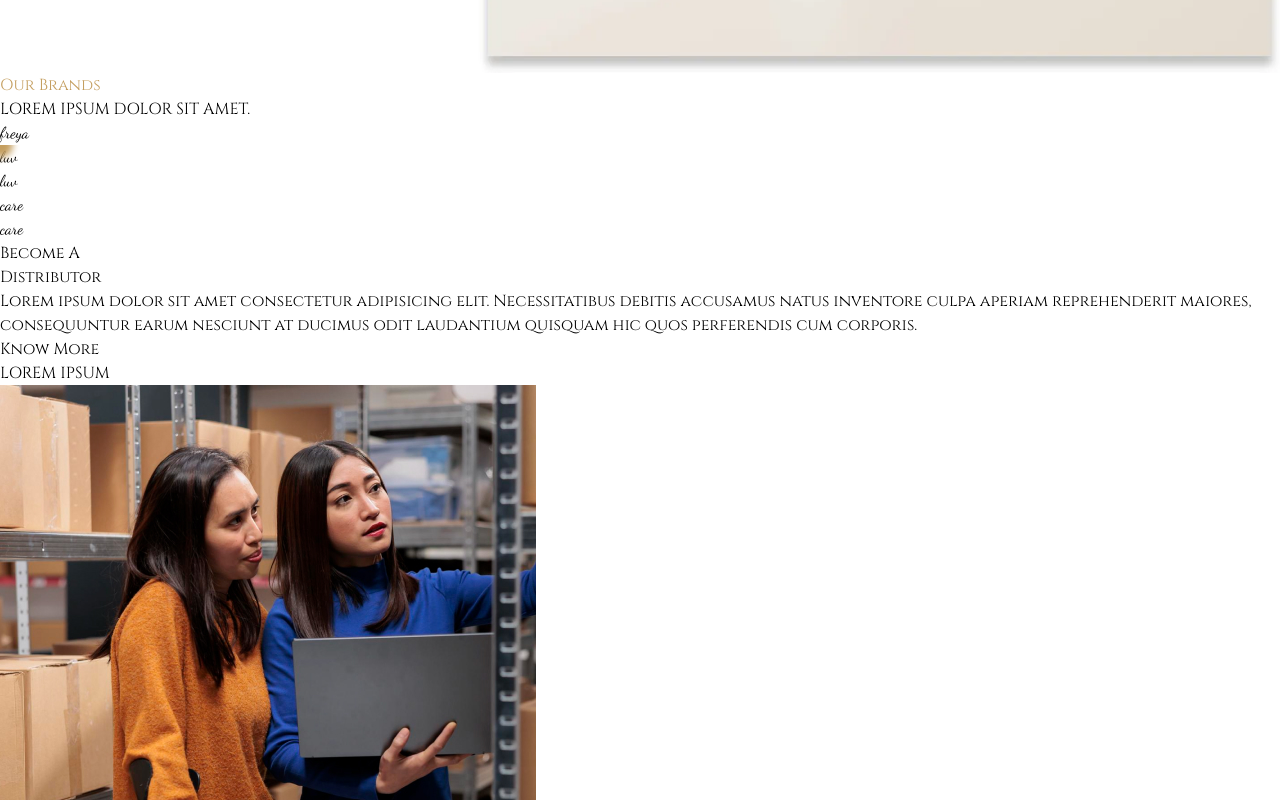
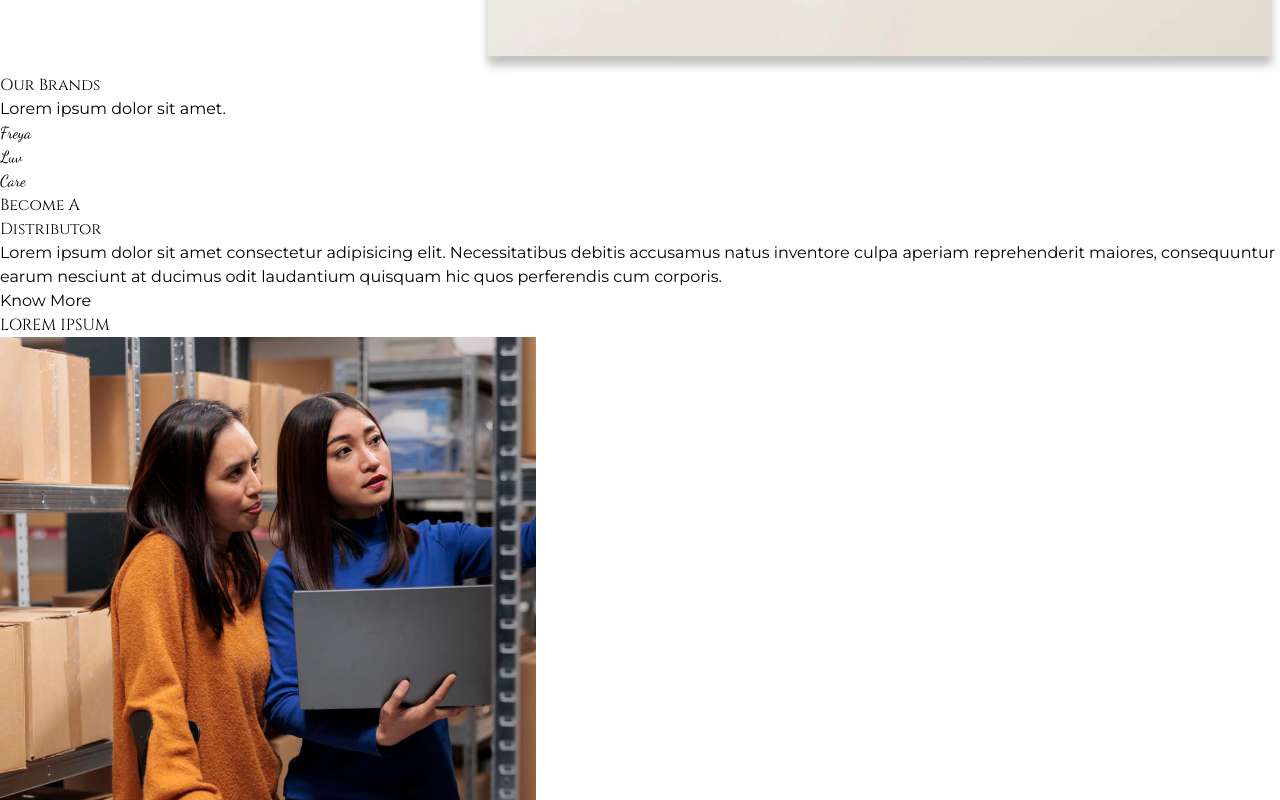
Before and after one commit to agence-github/universal-website, a React (Vite) app: page / in a window 1280 px wide. Shown: the part 6880-7680 px from the top of the page. Built offline with nearby package versions, Linux system fonts and the light colour scheme.

Commit message:
changes on homepage

```diff
--- a/package.json
+++ b/package.json
@@ -18,6 +18,7 @@
     "react-dom": "^18.3.1",
     "react-fast-marquee": "^1.6.5",
     "react-icons": "^5.3.0",
+    "react-intersection-observer": "^9.13.1",
     "react-player": "^2.16.0",
     "react-router-dom": "^6.26.1",
     "react-slick": "^0.30.2",
--- /dev/null
+++ b/src/components/HomeBrand.jsx
@@ -0,0 +1,11 @@
+import React from 'react'
+
+const HomeBrand = ({text}) => {
+  return (
+    <div className='bg-white rounded-full w-[280px] h-[280px] text-[#C49E5F] text-center flex justify-center items-center text-7xl dancing-script-font hover:border-4 hover:border-[#C49E5F] transition duration-200 ease-in shadow-xl'>
+      {text}
+    </div>
+  )
+}
+
+export default HomeBrand
--- a/src/components/OurBrandComps/Freya.jsx
+++ /dev/null
@@ -1,14 +0,0 @@
-import React from 'react'
-
-function Freya() {
-  return (
-    <div className=" flex relative h-24 w-24 sm:h-28 sm:w-28 lg:h-36 lg:w-36 justify-center items-center rounded-full bg-white drop-shadow-lg ">
-    <div
-    className= "text-[#C49E5F] text-3xl sm:text-4xl lg:text-5xl dancing-script-font font-bold"
-
-    >freya</div>
-
-   </div>  )
-}
-
-export default Freya
--- a/src/index.css
+++ b/src/index.css
@@ -26,7 +26,7 @@ body {
 
 .mask1 {
   position: absolute;
-  mask-image: url('../public/assets/Ellipse\ 2.svg');
+  mask-image: url('/assets/Ellipse\ 2.svg');
   mask-repeat: no-repeat;
   background: #C49E5F;
   color: #C49E5F;
--- a/src/pages/Home/BecomeDistributor.jsx
+++ b/src/pages/Home/BecomeDistributor.jsx
@@ -1,47 +1,100 @@
-import React from 'react';
-import imageForOurBrands from "/assets/imageForOurBrands.webp"
+import React, { useEffect } from "react";
+import { motion, useAnimation } from "framer-motion";
+import { useInView } from "react-intersection-observer";
+import imageForOurBrands from "/assets/imageForOurBrands.webp";
 
 const BecomeDistributor = () => {
+  const controls = useAnimation();
+  const [ref, inView] = useInView({
+    triggerOnce: true,
+    threshold: 0.1,
+  });
+
+  useEffect(() => {
+    if (inView) {
+      controls.start("visible");
+    }
+  }, [controls, inView]);
+
+  const containerVariants = {
+    hidden: { opacity: 0 },
+    visible: {
+      opacity: 1,
+      transition: {
+        staggerChildren: 0.2,
+      },
+    },
+  };
+
+  const itemVariants = {
+    hidden: { y: 20, opacity: 0 },
+    visible: {
+      y: 0,
+      opacity: 1,
+      transition: {
+        duration: 0.5,
+      },
+    },
+  };
+
   return (
-    <section className= " flex flex-col lg:flex-row lg:px-10 lg:py-20 md:px-0 ">
-        <div className= " flex flex-1 lg:flex-row md:flex-col sm:flex-col h-[37.5rem] ">
-          <div className= "">
-         <h2 className= " flex-col text-[#C49E5F] cinzel-font lg:text-[5.2rem] md:text-[3.5rem] md:text-center lg:text-start sm:text-3xl  pl-20 ">
+    <motion.section
+      ref={ref}
+      initial="hidden"
+      animate={controls}
+      variants={containerVariants}
+      className="flex flex-col lg:flex-row px-4 py-10 lg:px-10 lg:py-20"
+    >
+      <div className="flex flex-col lg:flex-row w-full lg:h-[37.5rem]">
+        <div className="flex-1">
+          <motion.h2
+            variants={itemVariants}
+            className="text-[#C49E5F] cinzel-font text-4xl sm:text-5xl lg:text-[5.2rem] text-center lg:text-left lg:pl-20 mb-6 lg:mb-0"
+          >
+            <div className="lg:leading-[90px] tracking-wide">
+              Become A <br />
+              Distributor
+            </div>
+          </motion.h2>
 
-          <div className="lg:leading-[90px] md:leading-[50px] lg:tracking-wide md:tracking-tight">
+          <motion.p
+            variants={itemVariants}
+            className="text-black text-lg lg:text-xl font-sans lg:w-4/5 mt-5 leading-relaxed text-center lg:text-left lg:pl-20"
+          >
+            Lorem ipsum dolor sit amet consectetur adipisicing elit.
+            Necessitatibus debitis accusamus natus inventore culpa aperiam
+            reprehenderit maiores, consequuntur earum nesciunt at ducimus odit
+            laudantium quisquam hic quos perferendis cum corporis.
+          </motion.p>
 
-          Become A <br />Distributor
-          </div>
+          <motion.div
+            variants={itemVariants}
+            className="flex justify-center lg:justify-start lg:pl-20 mt-8"
+          >
+            <button className="rounded-full border-[#C49E5F] border-2 px-6 py-2 text-xl font-sans transition-all duration-300 hover:bg-[#C49E5F] hover:text-white">
+              Know More
+            </button>
+          </motion.div>
 
-          <p className = " text-black lg:text-xl md:text-lg p-1 font-sans lg:w-4/5 mt-5 leading-relaxed font-semibold">
-          Lorem ipsum dolor sit amet consectetur adipisicing elit. Necessitatibus debitis accusamus natus inventore culpa aperiam reprehenderit maiores, consequuntur earum nesciunt at ducimus odit laudantium quisquam hic quos perferendis cum corporis.
-          </p>
 
-          <div className =" flex md:items-center md:justify-center lg:justify-start lg:items-start">
-
-          <button className=" flex rounded-full border-[#C49E5F] border-2 px-6 py-2 text-xl font-sans mt-14">
-          Know More
-          </button>
-          </div>
-
-        </h2>
-
-        <div className=" absolute cinzel-font font-thin lg:text-[9rem] md:text-[7rem] lg:-ml-14 md:ml-2 lg:mt-[25px] md:mt-[29rem] text-[#C49E5F]/50 lg:tracking-wider md:tracking-tighter ">
-        LOREM IPSUM
-        </div>
+            <motion.div
+              variants={itemVariants}
+              className="cinzel-font font-thin text-6xl sm:text-7xl lg:text-[9rem] text-[#C49E5F]/70 tracking-wider mt-10 lg:ml-12 text-center lg:text-left whitespace-nowrap absolute z-50 hidden lg:block"
+            >
+              LOREM IPSUM
+            </motion.div>
 
         </div>
 
+        <motion.div
+          variants={itemVariants}
+          className="flex-1 mt-10 lg:mt-0 lg:ml-10"
+        >
+          <img src={imageForOurBrands} alt="Our Brands" className="" />
+        </motion.div>
+      </div>
+    </motion.section>
+  );
+};
 
-
-          <div className = "flex lg:w-[100%] lg:h-[100%] md:h-[60%] md:w-[60%]  lg:mr-20 lg:m-0 md:mt-9 md:m-2">
-
-          <img src= {imageForOurBrands} alt="" className="object-cover h-[100%] w-[100%]" />
-          </div>
-        </div>
-
-    </section>
-  )
-}
-
-export default BecomeDistributor
+export default BecomeDistributor;
--- a/src/pages/Home/OurBrands.jsx
+++ b/src/pages/Home/OurBrands.jsx
@@ -1,206 +1,27 @@
-
-import React, {useState,useRef, useEffect} from 'react'
-import {motion} from "framer-motion"
-import mousePointer from '../../utils/mousePointer.js';
-import Freya from "../../components/OurBrandComps/Freya.jsx"
-
-const duration = 0.8;
-const stagger = 0.04
-
-const word= "Our Brands"
-const letterVariants = {
-  initial : {opacity:1, color:"#1F1F1F", x:100,scale:0.5,},
-  animate: {opacity:1, color:"#C49E5F", x:0,scale:1, transition: {
-    duration:duration * 1,
-    ease: "easeInOut",
-  }}
-}
-const rectangleVariants = {
-  initial: {width:"100%",height: "100%", backgroundColor:"#C49E5F",scale:1},
-  animate:{ height:"0%",scale:0.1,
-  }
-}
-
-
-const splitLetters = word.split("").map((letter,index) => {
-  return (
-
-
-    <motion.span
-    key= {index}
-    variants = {letterVariants}
-    initial = "initial"
-    animate= "animate"
-    transition = {{
-      duration: duration,
-      delay: index * stagger,
-      ease: "anticipate",
-
-    }}
-
-    className=" relative inline-block text-6xl mt-14 lg:text-9xl lg:mt-auto text-center cinzel-font"
-
-    >
-    {letter === " " ? "\u00A0" : letter}
-    </motion.span>
-
-  )
-})
-
-
+import React from "react";
+import { Fade, Slide } from "react-awesome-reveal";
+import HomeBrand from "../../components/HomeBrand";
 
 const OurBrands = () => {
+  return (
+    <section className="py-12">
+      <div className="lg:text-[130px] text-6xl text-center text-[#C49E5F] lg:tracking-wider cinzel-font uppercase py-4">
+        <Slide>Our Brands</Slide>
+      </div>
+      <Slide
+        direction="right"
+        className="text-center lg:text-xl text-lg uppercase tracking-wider text-gray-500"
+      >
+        Lorem ipsum dolor sit amet.
+      </Slide>
 
-  const [inView,setInView] = useState(false)
-  const ref = useRef(null)
-
-  useEffect(() => {
-    const observer = new IntersectionObserver(
-      ([entry]) => {
-        if(entry.isIntersecting && !inView) {
-          setInView(true)
-        }
-      },
-
-
-      {
-        threshold:1,
-      }
-    );
-
-    if(ref.current) {
-      observer.observe(ref.current)
-    }
-
-    return() => {
-      if(ref.current) {
-        observer.unobserve(ref.current)
-      }
-    };
-  }, [inView]);
-
-  const {x,y} = mousePointer();
-  const [isHovered,setIsHovered] = useState(false)
-
-  const size = isHovered ?400:40
-
-
-  return (
-
-    <section className="">
-
-      <div className = "flex-col justify-center items-start md:flex-col sm:flex-col ">
-        <div ref= {ref} className="flex relative justify-center items-center mr-44 ml-44">
-
-        <motion.div
-      className= "absolute top-0 left-0 w-full h-full z-10"
-      variants = {rectangleVariants}
-      initial= "initial"
-      animate = {inView ? "animate" : "initial"}
-      transition= {{duration:0.7, ease:"easeInOut"}}
-
-
-      />
-      <h2 className= " text-6xl mt-14 lg:text-9xl lg:mt-auto cinzel-font text-center text-[#C49E5F] inline-block ">
-
-
-
-
-          {splitLetters}
-         <p className= "text-[#1F1F1F] font-serif text-lg ">
-
-         LOREM IPSUM DOLOR SIT AMET.
-
-         </p>
-
-        </h2>
-        </div>
-
-        <div className= "flex  justify-around lg:-space-x-96 p-3">
-
-          {/* <div className=" flex h-24 w-24 sm:h-28 sm:w-28 lg:h-36 lg:w-36 justify-center items-center rounded-full bg-white drop-shadow-lg ">
-            <div
-            className= "text-[#C49E5F] text-3xl sm:text-4xl lg:text-5xl dancing-script-font font-bold"
-
-            >freya</div>
-
-           </div> */}
-
-           <div className = "flex bg-red">
-
-           <Freya></Freya>
-
-
-           <motion.div
-           animate= {{
-            WebkitMaskPosition: `${x - size /2}px ${y-size /2}px `,
-            WebkitMaskSize: `${size}px`,
-           }}
-
-           transition= {{
-            type:"tween", ease: "backOut",
-           }}
-
-           style = {{
-            WebkitMaskPosition: `${x - size /2}px ${y-size /2}px `,
-            WebkitMaskSize: `${size}px`,
-           }}
-           className= "absolute mask1 bg-red-500"
-           >
-           {/* <div className=" flex absolute h-24 w-24 sm:h-28 sm:w-28 lg:h-36 lg:w-36 justify-center items-center rounded-full bg-white drop-shadow-lg "> */}
-            <div
-            onMouseEnter = {() => {
-              setIsHovered(true)
-            }}
-
-            onMouseLeave = {() => {
-              setIsHovered(false)
-            }}
-            className= ""
-
-            > <Freya></Freya> </div>
-
-          {/* </div> */}
-          </motion.div>
-          </div>
-
-
-          <div className=" flex relative h-24 w-24 sm:h-28 sm:w-28 lg:h-36 lg:w-36 justify-center items-center rounded-full bg-white drop-shadow-lg ">
-            <div
-            className= "text-[#C49E5F] text-3xl sm:text-4xl lg:text-5xl dancing-script-font font-bold"
-
-            >luv</div>
-           <div className=" flex absolute h-24 w-24 sm:h-28 sm:w-28 lg:h-36 lg:w-36 justify-center items-center rounded-full bg-white drop-shadow-lg ">
-            <div
-            className= "text-[#C49E5F] text-3xl sm:text-4xl lg:text-5xl dancing-script-font font-bold"
-
-            >luv</div>
-
-          </div>
-
-          </div>
-
-          <div className=" flex relative  h-24 w-24 sm:h-28 sm:w-28 lg:h-36 lg:w-36 justify-center items-center rounded-full bg-white drop-shadow-lg ">
-            <div
-            className= "text-[#C49E5F] text-3xl sm:text-4xl lg:text-5xl dancing-script-font font-bold"
-
-            >care</div>
-
-<div className=" flex absolute  h-24 w-24 sm:h-28 sm:w-28 lg:h-36 lg:w-36 justify-center items-center rounded-full bg-white drop-shadow-lg ">
-            <div
-            className= "text-[#C49E5F] text-3xl sm:text-4xl lg:text-5xl dancing-script-font font-bold"
-
-            >care</div>
-
-          </div>
-
-          </div>
-
-        </div>
-
+      <div className="flex justify-center gap-12 lg:gap-40 flex-col lg:flex-row items-center py-10 md:gap-28">
+        <Slide direction="up"><HomeBrand text={"Freya"} /></Slide>
+        <Slide direction="down"><HomeBrand text={"Luv"} /></Slide>
+        <Slide direction="up"><HomeBrand text={"Care"} /></Slide>
       </div>
     </section>
-  )
-}
+  );
+};
 
-export default OurBrands
+export default OurBrands;
```
Also changed, not shown: src/components/OurBrandComps/Care.jsx (deleted, +0 -9 lines), src/utils/mousePointer.js (deleted, +0 -25 lines), src/components/OurBrandComps/Luv.jsx (deleted), 1 other file (tests, documents, lock files or other folders).
